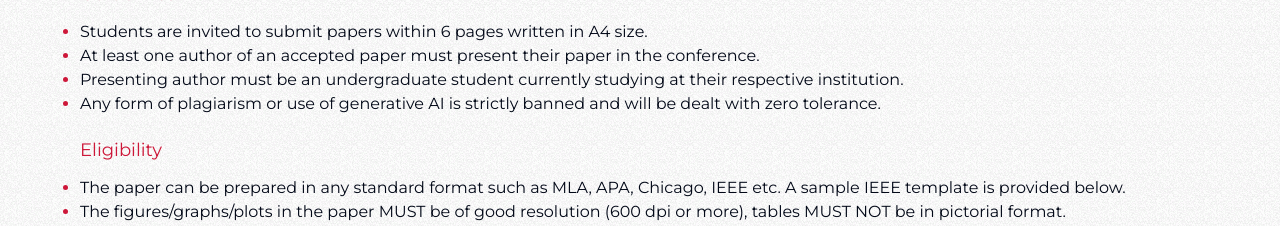
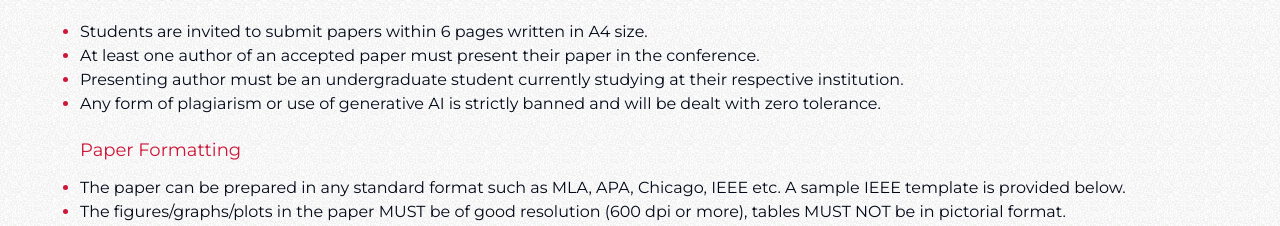
Before and after one commit to Narayana212/event-conf, a Next.js app: page /paper in a window 1280 px wide. Shown: the part 820-1046 px from the top of the page. Built offline with nearby package versions, Linux system fonts and the light colour scheme.

Commit message:
Update guidelines.tsx

```diff
--- a/src/components/guidelines.tsx
+++ b/src/components/guidelines.tsx
@@ -13,7 +13,7 @@ const Guidelines = () => {
         ))}
       </ul>
 
-      <h1 className="text-[#CD1739] text-lg mt-5">Eligibility</h1>
+      <h1 className="text-[#CD1739] text-lg mt-5">Paper Formatting</h1>
       <ul className=" mt-3 flex flex-col justify-center list-disc marker:text-[#CD1739] ">
         {eligibility.map((guidelines) => (
           <li key={guidelines.id}>{guidelines.point}</li>
```
